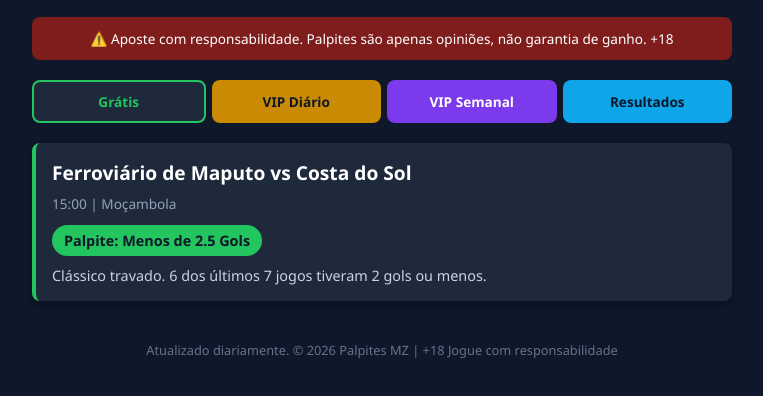
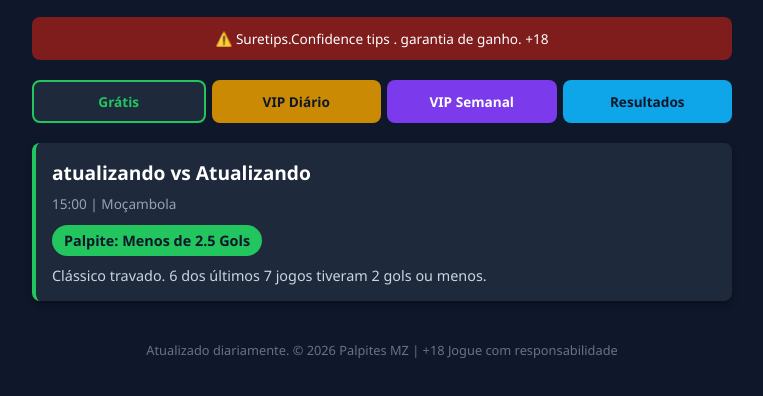
Before and after one commit to celsofelix2005-beep/Palpites-de-futebol, a plain HTML site: page index.html in a window 1280 px wide. Shown: the part 118-514 px from the top of the page, without its empty margins (258-1021 px from the left). Drawn offline with Linux system fonts and the light colour scheme.

Commit message:
Update betting advice and match details

```diff
--- a/index.html
+++ b/index.html
@@ -101,7 +101,7 @@
         </header>
 
         <div class="aviso">
-            ⚠️ Aposte com responsabilidade. Palpites são apenas opiniões, não garantia de ganho. +18
+            ⚠️ Suretips.Confidence tips . garantia de ganho. +18
         </div>
 
         <div class="tabs">
@@ -114,7 +114,7 @@
         <!-- ABA PALPITES GRÁTIS -->
         <div id="gratis" class="tab-content active">
             <div class="jogo">
-                <div class="times">Ferroviário de Maputo vs Costa do Sol</div>
+                <div class="times">atualizando vs Atualizando</div>
                 <div class="hora-liga">15:00 | Moçambola</div>
                 <div class="palpite">Palpite: Menos de 2.5 Gols</div>
                 <div class="analise">Clássico travado. 6 dos últimos 7 jogos tiveram 2 gols ou menos.</div>
```
